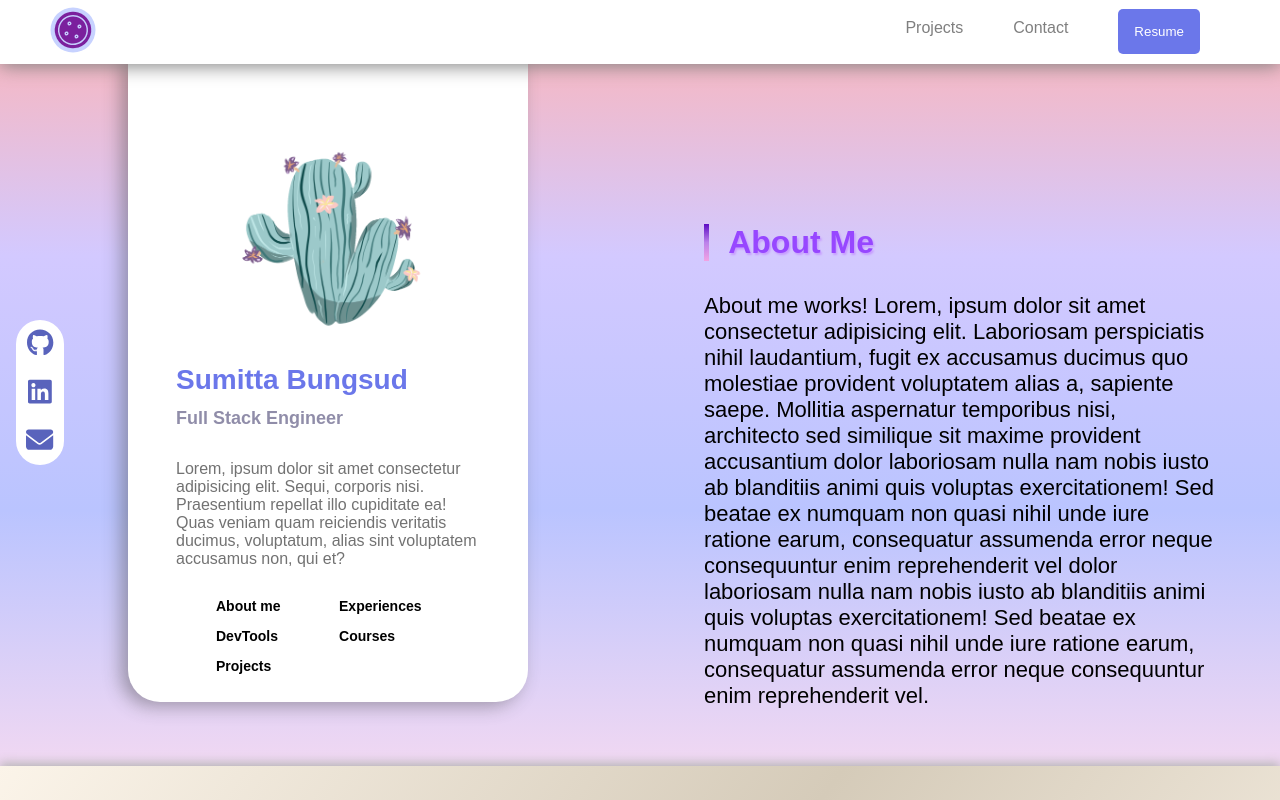
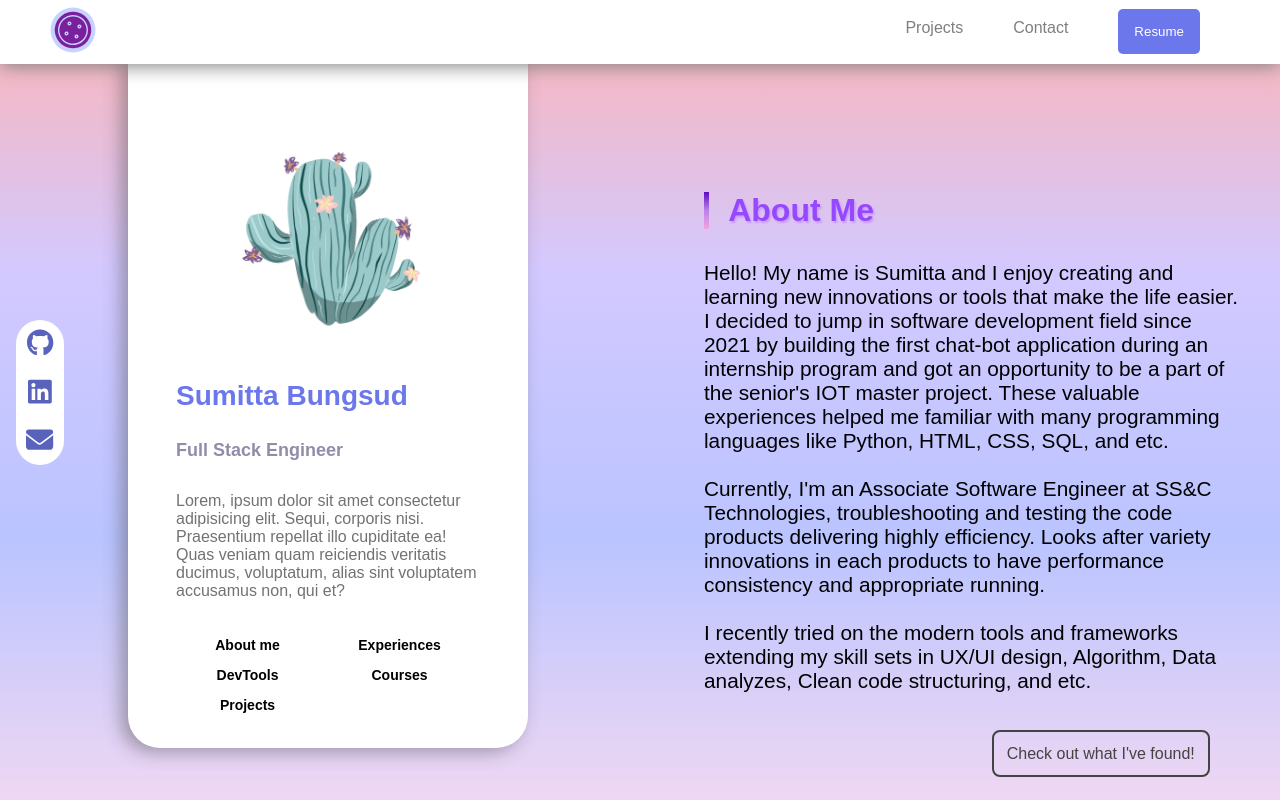
Before and after one commit to SumittaBungsud/web-profile-angular-demo, an Angular app: page / in a window 1280 px wide. Shown: the top 800 px of the page. Built offline with nearby package versions, Linux system fonts and the light colour scheme.

Commit message:
updated the about explaination and added the check out button

```diff
--- a/src/app/components/home/aboutme/aboutme.component.html
+++ b/src/app/components/home/aboutme/aboutme.component.html
@@ -1,16 +1,20 @@
 <div id="about">
   <p class="subject">About Me</p>
   <p>
-    About me works! Lorem, ipsum dolor sit amet consectetur adipisicing elit.
-    Laboriosam perspiciatis nihil laudantium, fugit ex accusamus ducimus quo
-    molestiae provident voluptatem alias a, sapiente saepe. Mollitia aspernatur
-    temporibus nisi, architecto sed similique sit maxime provident accusantium
-    dolor laboriosam nulla nam nobis iusto ab blanditiis animi quis voluptas
-    exercitationem! Sed beatae ex numquam non quasi nihil unde iure ratione
-    earum, consequatur assumenda error neque consequuntur enim reprehenderit vel
-    dolor laboriosam nulla nam nobis iusto ab blanditiis animi quis voluptas
-    exercitationem! Sed beatae ex numquam non quasi nihil unde iure ratione
-    earum, consequatur assumenda error neque consequuntur enim reprehenderit
-    vel.
+    Hello! My name is Sumitta and I enjoy creating and learning new innovations
+    or tools that make the life easier. I decided to jump in software
+    development field since 2021 by building the first chat-bot application
+    during an internship program and got an opportunity to be a part of the
+    senior's IOT master project. These valuable experiences helped me familiar
+    with many programming languages like Python, HTML, CSS, SQL, and etc.
+    <br /><br />
+    Currently, I'm an Associate Software Engineer at SS&C Technologies,
+    troubleshooting and testing the code products delivering highly efficiency.
+    Looks after variety innovations in each products to have performance
+    consistency and appropriate running.
+    <br /><br />
+    I recently tried on the modern tools and frameworks extending my skill sets
+    in UX/UI design, Algorithm, Data analyzes, Clean code structuring, and etc.
   </p>
+  <button>Check out what I've found!</button>
 </div>
--- a/src/app/components/home/aboutme/aboutme.component.sass
+++ b/src/app/components/home/aboutme/aboutme.component.sass
@@ -1,9 +1,9 @@
 $font-fam: Arial, Helvetica, sans-serif
 
 #about
-    margin-top: 6rem
+    margin-top: 4rem
     padding: 6em 0 0 6em
-    max-width: 40vw
+    max-width: 42vw
     position: relative
     font-family: $font-fam
 
@@ -16,4 +16,22 @@ $font-fam: Arial, Helvetica, sans-serif
         border-image: linear-gradient(to bottom,#5705c1, #bb82ea, #f5a5e3) 1 round
         padding-left: 0.6em
     p
-        font-size: 22px
+        font-size: 1.3em
+    button
+        position: absolute
+        right: 0
+        margin: 1em 2em 0 0
+        padding: 0.8em
+        background: none
+        font-size: 1em
+        border: 2px solid #434343
+        color:#434343
+        border-radius: 0.5em
+        &:hover
+            background-color: #64478f
+            color:#cfb6ed
+            border: none
+            box-shadow: 2px 2px 4px #909090
+
+
+//border: 2px solid black
--- a/src/app/components/home/experience/exp-item/exp-item.component.sass
+++ b/src/app/components/home/experience/exp-item/exp-item.component.sass
@@ -45,7 +45,6 @@ $font-fam: Arial, Helvetica, sans-serif
             font-size: 20px
             font-weight: 600
             color: #6B77EA
-            line-height: 0
         .degree
             font-size: 17px
             font-weight: 600
--- a/src/app/components/home/experience/experience.component.sass
+++ b/src/app/components/home/experience/experience.component.sass
@@ -41,7 +41,7 @@ $font-fam: Arial, Helvetica, sans-serif
         display: flex
         flex-direction: column
         width: 50vmax
-        height: 250%
+        height: 270%
         overflow-y: scroll
         &::-webkit-scrollbar
             width: 9px
--- a/src/app/components/home/profile/profile.component.html
+++ b/src/app/components/home/profile/profile.component.html
@@ -11,11 +11,11 @@
         accusamus non, qui et?
       </p>
       <ul>
-        <li (click)="setCurrentTab('about')">About me</li>
-        <li (click)="setCurrentTab('exp')">Experiences</li>
-        <li><a>DevTools</a></li>
-        <li><a>Courses</a></li>
-        <li><a>Projects</a></li>
+        <li (click)="setCurrentTab('about')"><p>About me</p></li>
+        <li (click)="setCurrentTab('exp')"><p>Experiences</p></li>
+        <li><p>DevTools</p></li>
+        <li><p>Courses</p></li>
+        <li><p>Projects</p></li>
       </ul>
     </article>
   </section>
--- a/src/app/components/home/profile/profile.component.sass
+++ b/src/app/components/home/profile/profile.component.sass
@@ -29,7 +29,6 @@ $font-fam: Arial, Helvetica, sans-serif
                 color: #6B77EA
                 font-size: 28px
                 font-weight: 700
-                line-height: 0
             .position
                 margin-bottom: 1.7em
                 font-size: 18px
@@ -39,13 +38,21 @@ $font-fam: Arial, Helvetica, sans-serif
                 color: #727272
 
         ul
-            padding-top: 1em
+            padding: 1em 0
             display: grid
             grid-template-columns: auto auto
             grid-template-rows: 30px 30px 30px
             list-style-type: none
             font-size: 14px
             font-weight: 700
+            li
+                display: flex
+                flex-flow: row wrap
+                align-content: center
+                justify-content: center
+                &:hover
+                    p
+                        border-bottom: 2px solid #6B77EA
 
     .category
         margin-left: 1em
```
